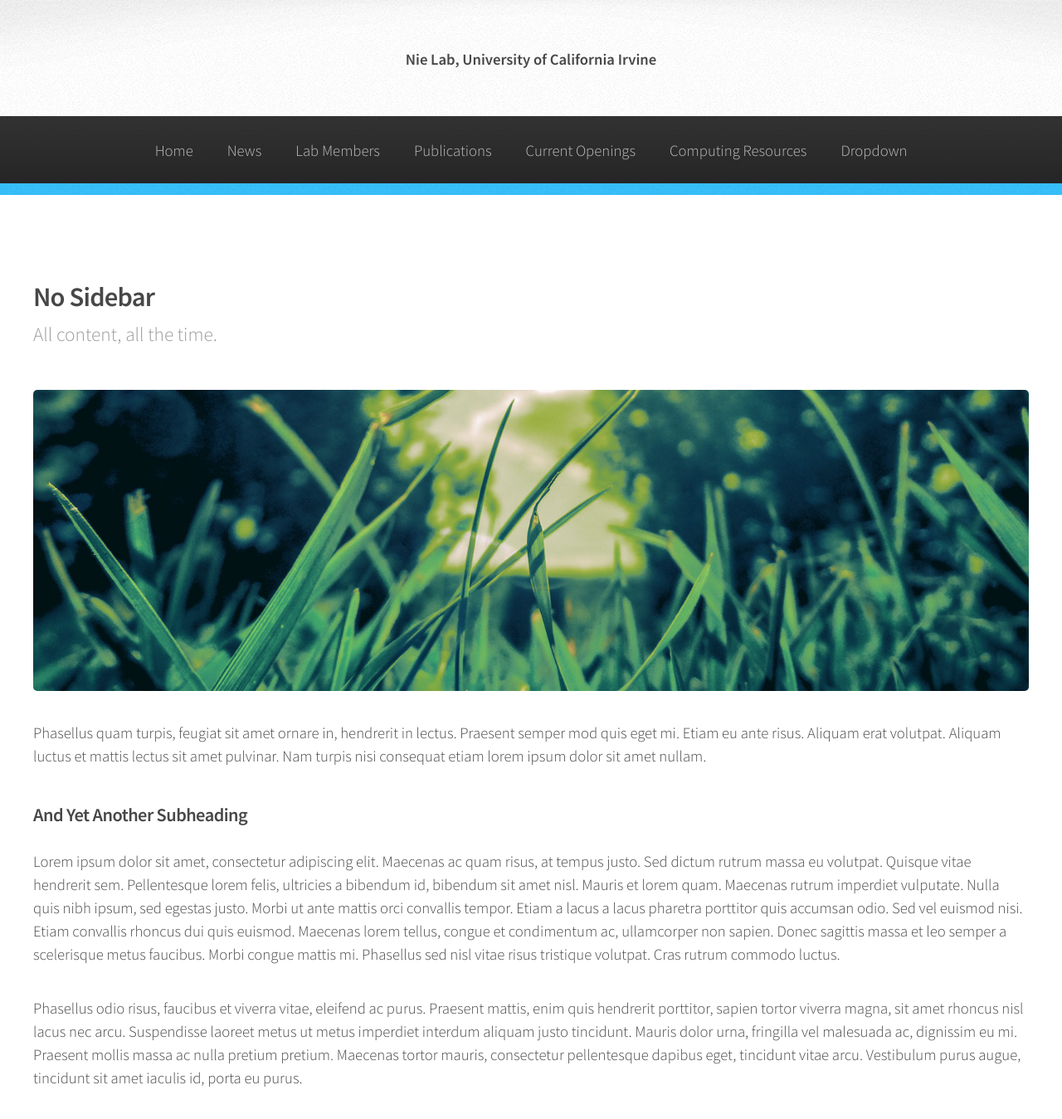
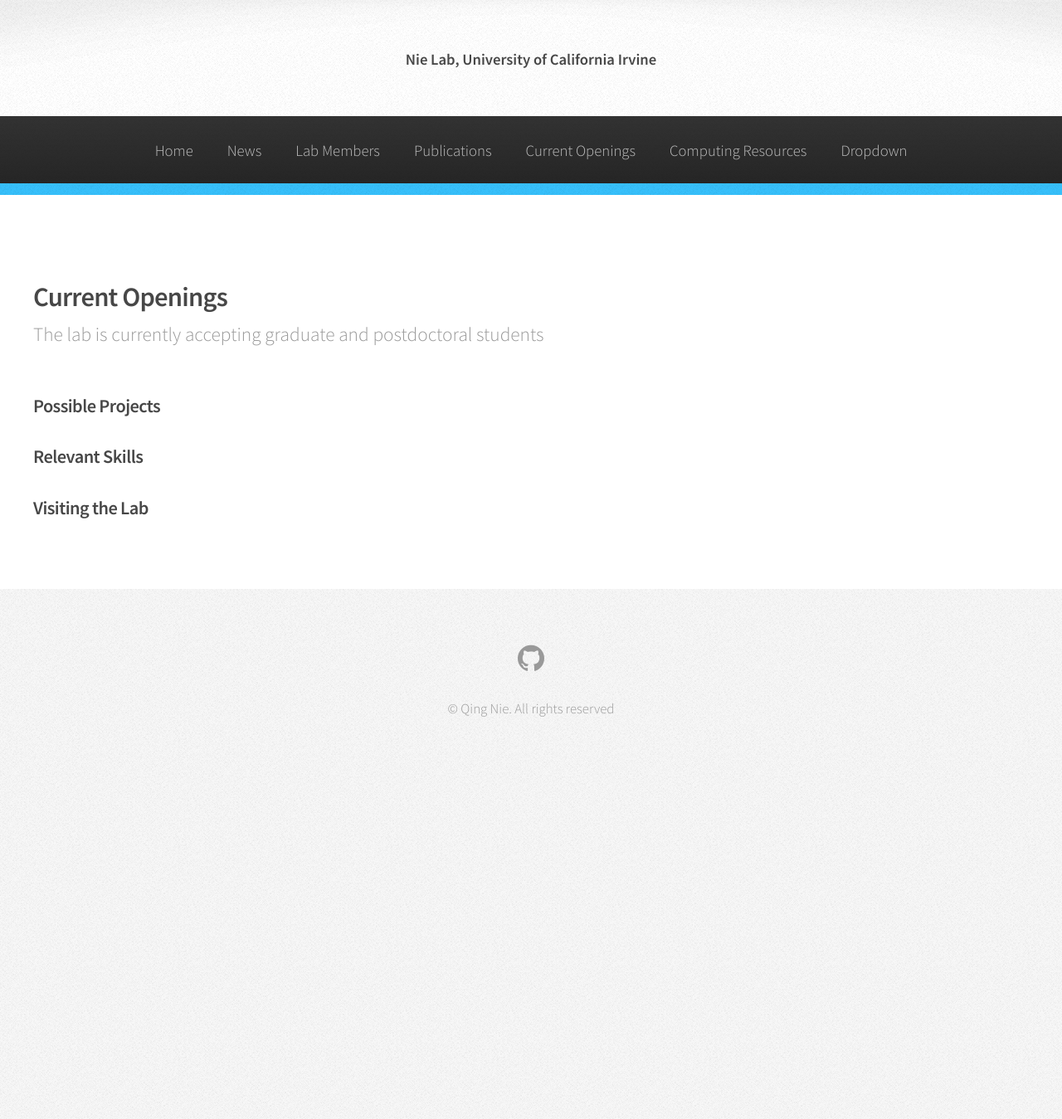
Before and after one commit to NieLab/nielab.github.io, a Jekyll site: the page built from currentopenings.html, in a window 1280 px wide and 1400 px high. Shown: the top 1349 px of the window at 83% size. Built offline with Jekyll 4.4.1, drawn with Linux system fonts in a browser that asks for light colours.

Commit message:
current openings page

```diff
--- a/currentopenings.html
+++ b/currentopenings.html
@@ -12,33 +12,17 @@
 
 					<article>
 						<header>
-							<h2>No Sidebar</h2>
-							<p>All content, all the time.</p>
+							<h2>Current Openings</h2>
+							<p>The lab is currently accepting graduate and postdoctoral students</p>
 						</header>
 
-						<span class="image featured"><img src="{{ site.baseurl }}/assets/images/banner.jpg" alt="" /></span>
+						<h3> Possible Projects </h3>
 
-						<p>Phasellus quam turpis, feugiat sit amet ornare in, hendrerit in lectus.
-						Praesent semper mod quis eget mi. Etiam eu ante risus. Aliquam erat volutpat.
-						Aliquam luctus et mattis lectus sit amet pulvinar. Nam turpis nisi
-						consequat etiam lorem ipsum dolor sit amet nullam.</p>
+						<h3> Relevant Skills </h3>
 
-						<h3>And Yet Another Subheading</h3>
-						<p>Lorem ipsum dolor sit amet, consectetur adipiscing elit. Maecenas ac quam risus, at tempus
-						justo. Sed dictum rutrum massa eu volutpat. Quisque vitae hendrerit sem. Pellentesque lorem felis,
-						ultricies a bibendum id, bibendum sit amet nisl. Mauris et lorem quam. Maecenas rutrum imperdiet
-						vulputate. Nulla quis nibh ipsum, sed egestas justo. Morbi ut ante mattis orci convallis tempor.
-						Etiam a lacus a lacus pharetra porttitor quis accumsan odio. Sed vel euismod nisi. Etiam convallis
-						rhoncus dui quis euismod. Maecenas lorem tellus, congue et condimentum ac, ullamcorper non sapien.
-						Donec sagittis massa et leo semper a scelerisque metus faucibus. Morbi congue mattis mi.
-						Phasellus sed nisl vitae risus tristique volutpat. Cras rutrum commodo luctus.</p>
+						<h3> Visiting the Lab </h3>
 
-						<p>Phasellus odio risus, faucibus et viverra vitae, eleifend ac purus. Praesent mattis, enim
-						quis hendrerit porttitor, sapien tortor viverra magna, sit amet rhoncus nisl lacus nec arcu.
-						Suspendisse laoreet metus ut metus imperdiet interdum aliquam justo tincidunt. Mauris dolor urna,
-						fringilla vel malesuada ac, dignissim eu mi. Praesent mollis massa ac nulla pretium pretium.
-						Maecenas tortor mauris, consectetur pellentesque dapibus eget, tincidunt vitae arcu.
-						Vestibulum purus augue, tincidunt sit amet iaculis id, porta eu purus.</p>
+
 					</article>
 
 			</div>
--- a/index.html
+++ b/index.html
@@ -59,7 +59,6 @@
 					<div class="box post">
 						<a href="https://elifesciences.org/content/5/e14034/article-data" class="image left"><img src="{{ site.baseurl }}/assets/images/elife-14034-fig2-v1.jpg" alt="" /></a>
 						<div class="inner">
-							<br />
 							<h3>Noise Attenuation</h3>
 							<p>A recent collaboration with the <a href="http://tschilling.bio.uci.edu/">Schilling Lab</a> uncovered novel mechanisms for noise control in the zebrafish hindbrain. This allows for the signaling network to naturally sharpen the rhombomere boundaries, leading to robust developmental processes.</p>
 						</div>
```
